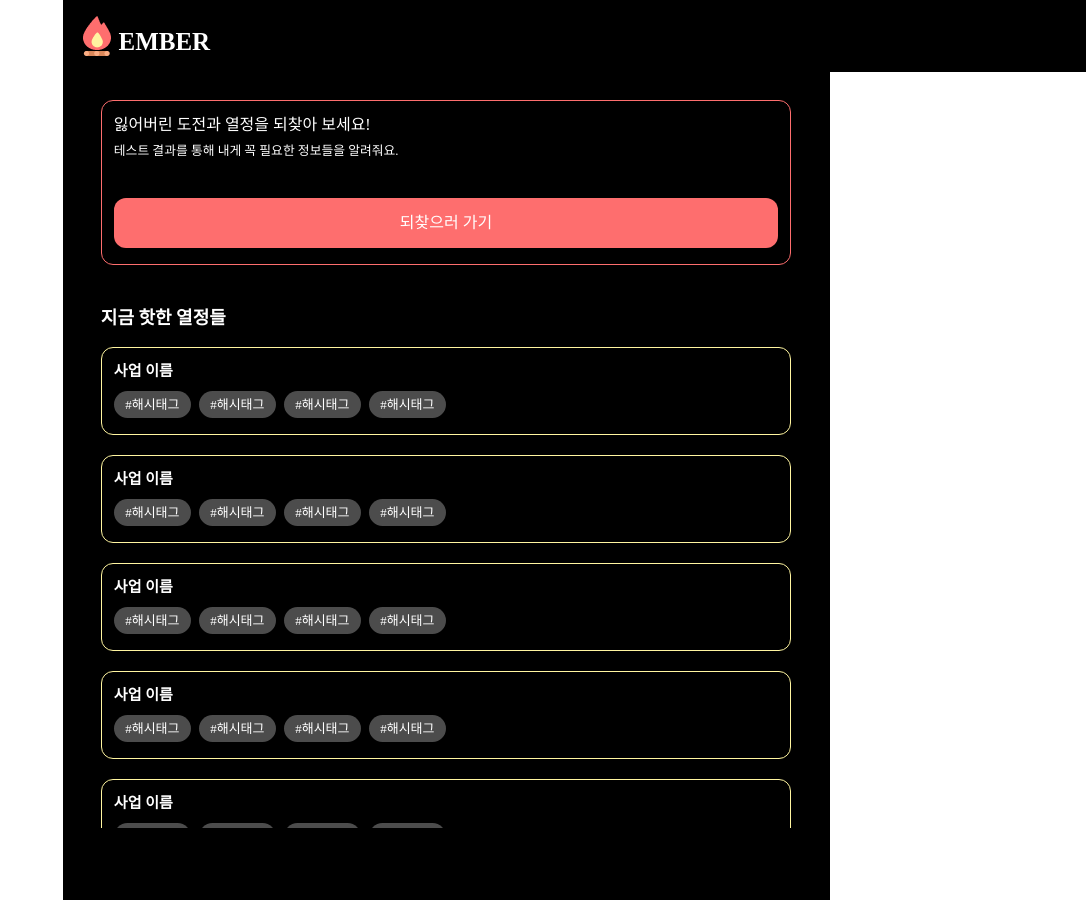
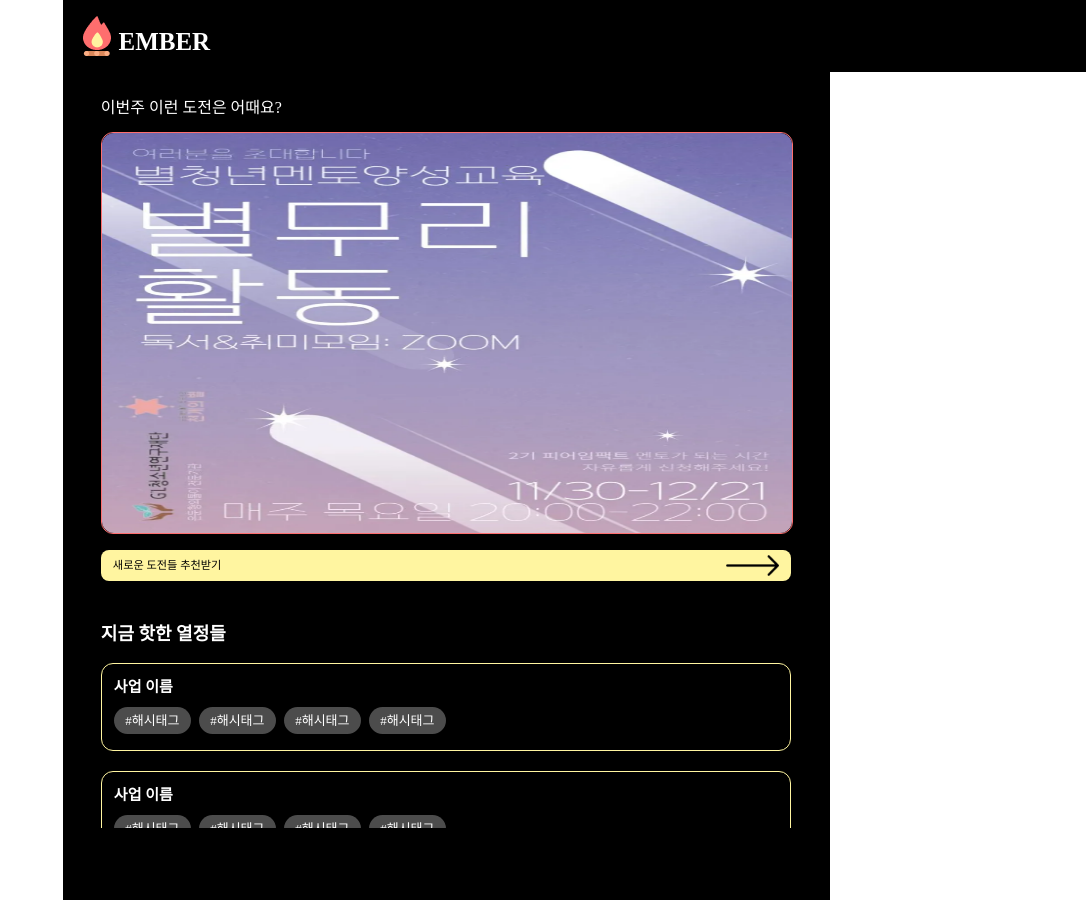
Before and after one commit to UGG-TEAM/FRONTEND, a React (Vite) app: page / in a window 1280 px wide. Shown: the whole page, without its empty margins (194-1280 px from the left). Built offline with nearby package versions, Linux system fonts and the light colour scheme.

Commit message:
feat: padding 추가

```diff
--- a/src/components/homePage/MainCard.jsx
+++ b/src/components/homePage/MainCard.jsx
@@ -1,7 +1,7 @@
 import { useState } from 'react';
 import styled from 'styled-components';
 const MainCard = () => {
-  const [isTestCompleted, setIsTestCompleted] = useState(false);
+  const [isTestCompleted, setIsTestCompleted] = useState(true);
 
   const renderData = !isTestCompleted ? (
     <Container>
@@ -62,7 +62,7 @@ const Container = styled.div`
 `;
 
 const OuterBox = styled.div`
-  width: 100%;
+  width: 90%;
   display: flex;
   flex-direction: column;
   align-items: start;
```
Also changed, not shown: src/pages/test/StartPage.jsx (added, +15 -0 lines).
